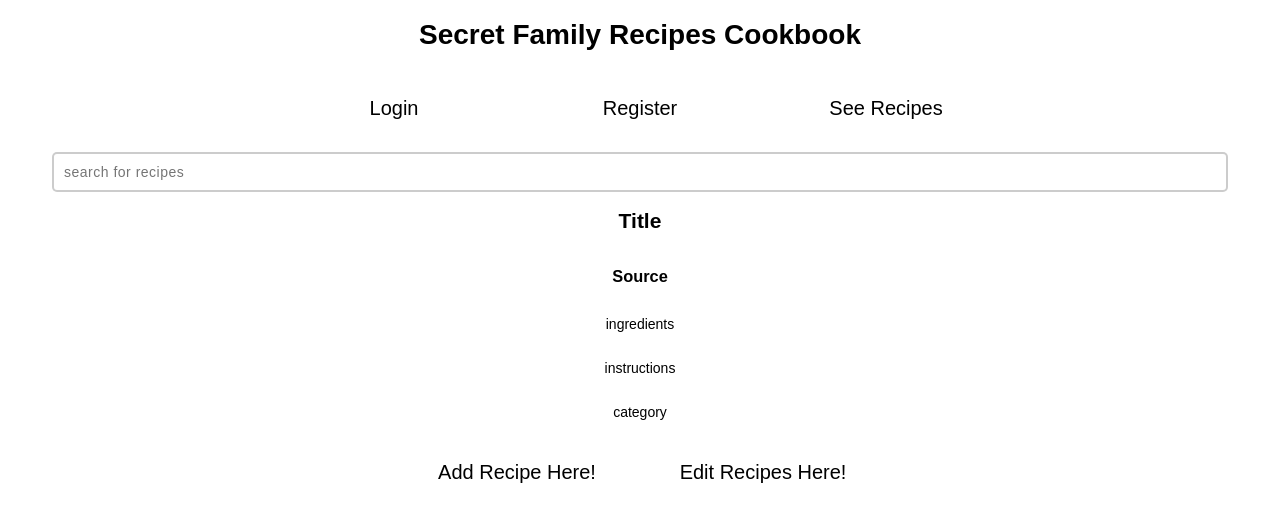
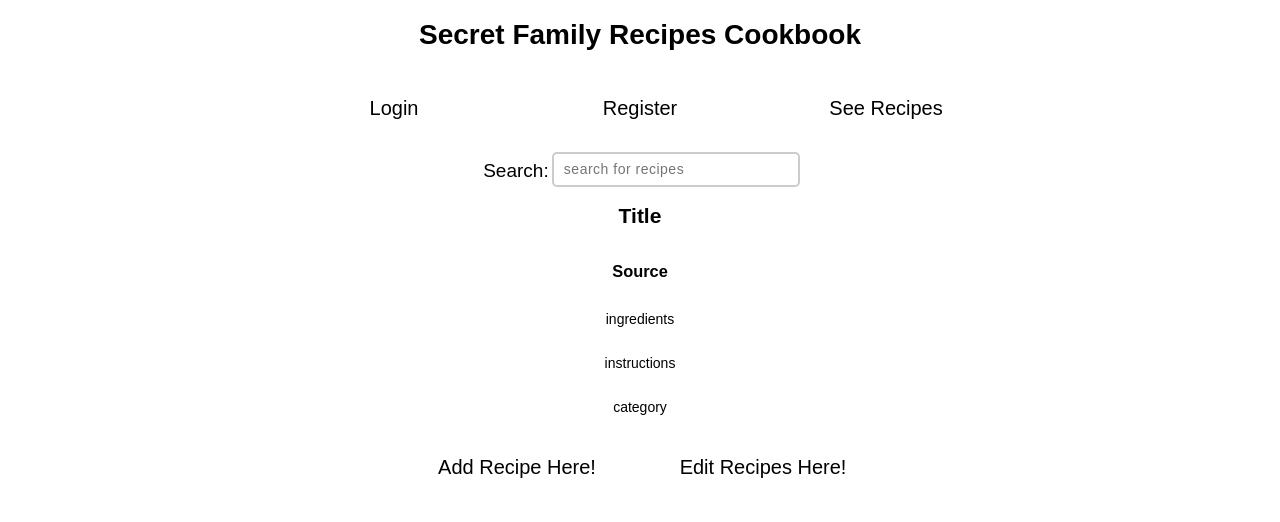
Before and after one commit to secret-family-tt-185/Front-End, a React (Create React App) app: page /protected in a window 1280 px wide. Shown: the top 522 px of the page. Built offline with nearby package versions, Linux system fonts and the light colour scheme; no server answers; sample sign-in values are in the browser's storage.

Commit message:
created the search bar

```diff
--- a/src/App.css
+++ b/src/App.css
@@ -120,3 +120,16 @@ a:hover {
 .delete-button{
   width: 25%;
 }
+
+.searchbar {
+  display: flex;
+  width: 25%;
+  margin: 0 auto;
+  height: 4rem;
+
+}
+
+.search-font-size{
+  font-size: 1.9rem;
+  padding: 1%;
+}
--- a/src/components/LoginForm.js
+++ b/src/components/LoginForm.js
@@ -16,7 +16,10 @@ function LoginForm(props) {
         password: ""
       });
 
-    const [serverError, setServerError] = useState("")
+
+
+
+      console.log(setErrors)
 
 
       let inputChange = (e) => {
@@ -38,8 +41,8 @@ function LoginForm(props) {
           window.localStorage.setItem("token", res.data.payload);
           props.history.push('/protected');
         })
-        .catch((err) => {
-          setServerError("Oh No! Something went wrong!")
+        .catch(err => {
+          console.error(err.response)
         })
 
       }
--- a/src/components/Recipes.js
+++ b/src/components/Recipes.js
@@ -7,6 +7,8 @@ import SearchBar from './SearchBar';
 
 function Recipes() {
     const [recipes, setRecipes] = useState([])
+    console.log(recipes)
+
 
     const renderRecipes = () => {
         axiosWithAuth()
--- a/src/components/RegisterForm.js
+++ b/src/components/RegisterForm.js
@@ -11,9 +11,7 @@ function RegisterForm(props) {
         password: ""
       });
 
-
-      const [serverError, setServerError] = useState("")
-
+      console.log(setErrors)
 
 
       const inputChange = (e) => {
@@ -28,16 +26,15 @@ function RegisterForm(props) {
       const submitForm = (e) => {
         e.preventDefault()
         axiosWithAuth1()
-        .post("/auth/register/", formState)
+        .post("/auth/register", formState)
         .then((res) => {
           console.log("AL, RegisterForm.js, login: res", res);
           window.localStorage.setItem("token", res.data.payload);
           props.history.push('/protected');
         })
-        .catch((err) => {
-          setServerError("Oh No! Something went wrong!")
+        .catch(err => {
+          console.error(err.response)
         })
-
       }
 
         return (
--- a/src/components/SearchBar.js
+++ b/src/components/SearchBar.js
@@ -5,7 +5,8 @@ function SearchBar() {
 const [keyword, setKeyword] = useState('')
 
     return (
-        <div>
+        <div className="searchbar">
+            <label className="search-font-size">Search: </label>
             <input
             value={keyword}
             placeholder="search for recipes"
```
Also changed, not shown: 1 other file (tests, documents, lock files or other folders).
